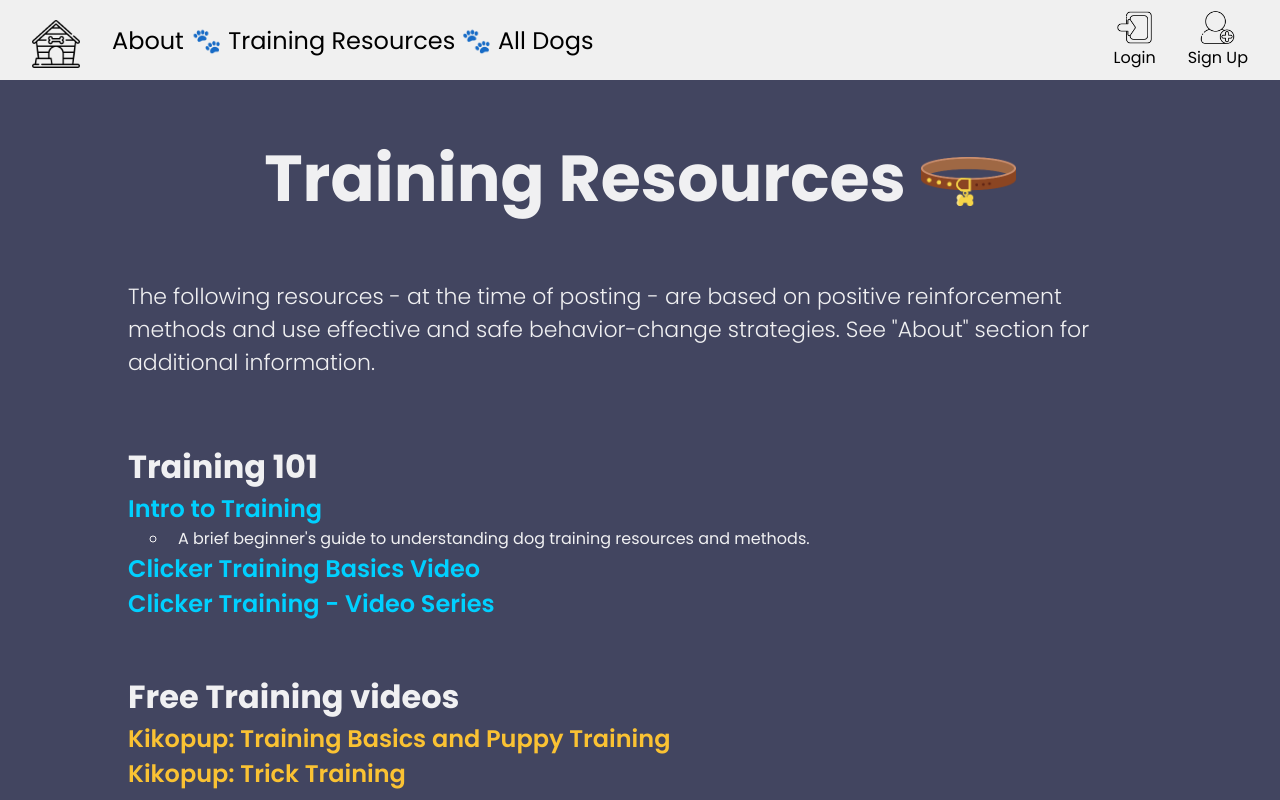
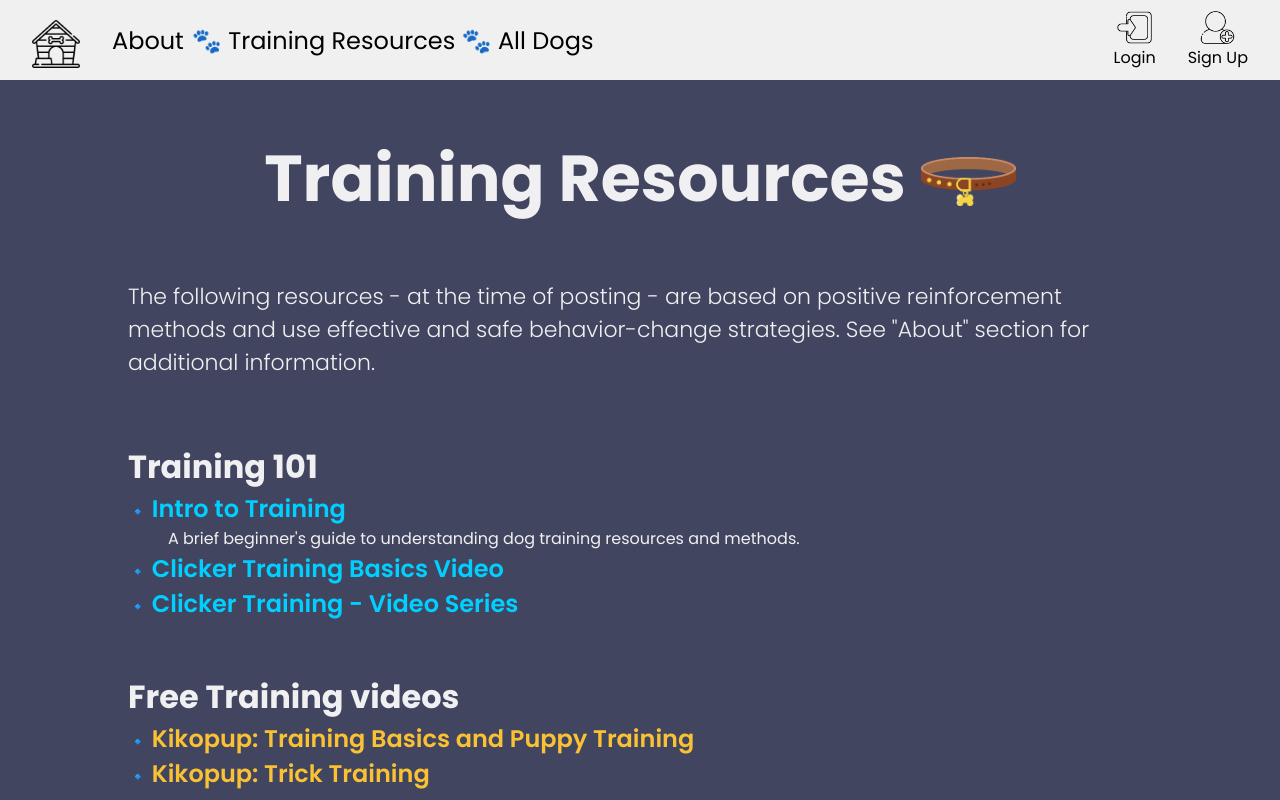
Before and after one commit to mjlueder/pup-trainer-front-end, a React (Vite) app: page /resources in a window 1280 px wide. Shown: the top 800 px of the page. Built offline with nearby package versions, Linux system fonts and the light colour scheme; no server answers; a web font is replaced by a local one.

Commit message:
adjust styling so resources appear more distinct on smaller screens

```diff
--- a/src/pages/Resources/Resources.module.css
+++ b/src/pages/Resources/Resources.module.css
@@ -40,14 +40,19 @@
   text-decoration: none;
 }
 
+.resources a:before {
+  content: "🔹 ";
+  font-size: 16px;
+}
+
 .resources ul {
   margin: 0;
 }
 
 .resources li {
-  list-style-type: "🐾";
-  list-style: circle;
-  padding: 0 0 0 10px;
+  /* list-style-type: "🐾"; */
+  list-style: none;
+  padding: 0;
 }
 
 .resources h5 {
```
